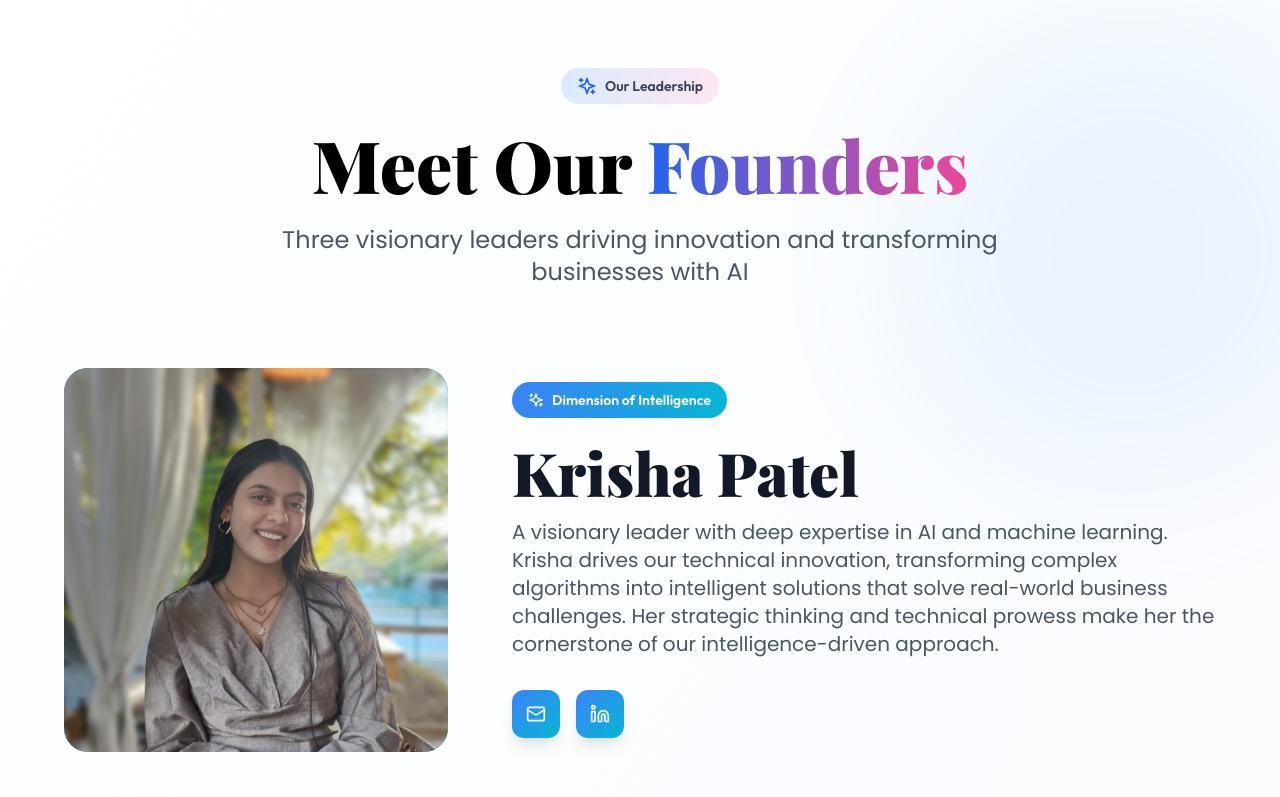
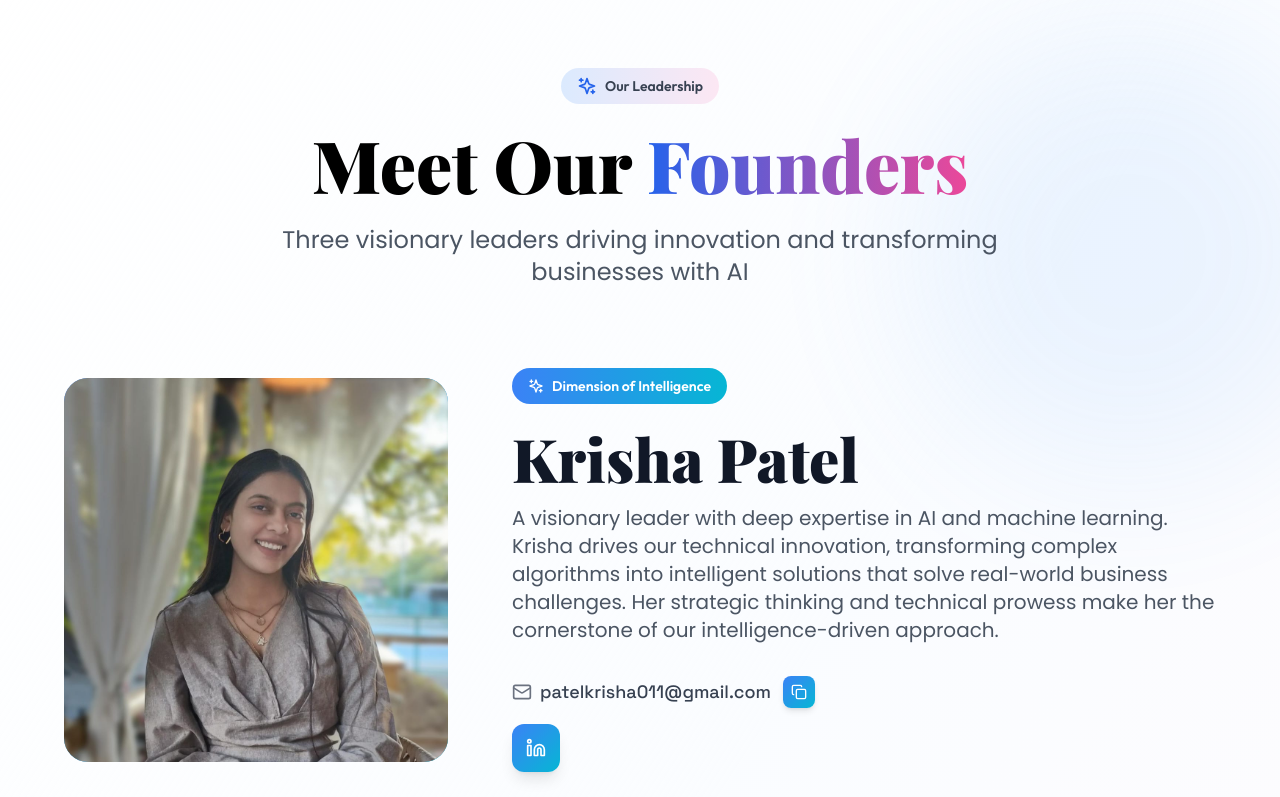
Before and after one commit to StratGenAI/website_frontend, a Next.js app: page / in a window 1280 px wide. Shown: the part 2000-2797 px from the top of the page. Built offline with nearby package versions, Linux system fonts and the light colour scheme.

Commit message:
Update Sheefa and Niyanta contact info, make email addresses visible on page

```diff
--- a/components/sections/FoundersPanel.tsx
+++ b/components/sections/FoundersPanel.tsx
@@ -24,8 +24,8 @@ const founders = [
     role: 'Grown Lens',
     bio: 'Focused on growth, strategy, and scaling our impact. Sheefa combines business acumen with a growth mindset, driving our expansion and ensuring we deliver value at every stage. Her expertise in business development and strategic partnerships helps us reach new heights and transform more businesses.',
     image: '/sheefa-memon.jpg',
-    email: 'sheefa@stratgenai.in',
-    linkedin: '#',
+    email: 'sheefamemon2112@gmail.com',
+    linkedin: 'http://linkedin.com/in/sheefa-memon-8b845a340',
     gradient: 'from-pink-500 to-rose-500',
   },
   {
@@ -34,8 +34,8 @@ const founders = [
     role: 'Creative Lens and Content',
     bio: 'The creative force behind our brand and communications. Niyanta brings artistic vision and strategic content expertise, ensuring our solutions are not just powerful but also beautifully presented. Her ability to translate complex AI concepts into compelling narratives makes technology accessible and engaging.',
     image: '/niyanta-meswaniya.jpg',
-    email: 'niyanta@stratgenai.in',
-    linkedin: '#',
+    email: 'niyantameswaniya@gmail.com',
+    linkedin: 'https://www.linkedin.com/in/meswaniya-niyanta-67880031a',
     gradient: 'from-purple-500 to-pink-500',
   },
 ]
@@ -190,64 +190,47 @@ export default function FoundersPanel() {
                         {founder.bio}
                       </p>
 
-                      {/* Social Links */}
-                      <div className={`flex items-center space-x-4 ${isEven ? '' : 'lg:justify-end lg:flex-row-reverse lg:space-x-reverse'}`}>
-                        <div className="relative group">
+                      {/* Contact Information */}
+                      <div className={`space-y-4 ${isEven ? '' : 'lg:text-right'}`}>
+                        {/* Email Address - Visible */}
+                        <div className={`flex items-center space-x-3 ${isEven ? '' : 'lg:justify-end lg:flex-row-reverse lg:space-x-reverse'}`}>
+                          <motion.a
+                            href={`mailto:${founder.email}`}
+                            className="text-gray-700 hover:text-gray-900 font-medium text-base md:text-lg transition-colors flex items-center space-x-2 group"
+                            whileHover={{ scale: 1.02 }}
+                          >
+                            <Mail className="w-5 h-5 text-gray-500 group-hover:text-gray-700" />
+                            <span className="break-all">{founder.email}</span>
+                          </motion.a>
                           <motion.button
                             onClick={(e) => handleEmailClick(e, founder.email)}
-                            className={`w-12 h-12 rounded-xl bg-gradient-to-br ${founder.gradient} text-white flex items-center justify-center shadow-lg hover:shadow-xl transition-all relative`}
+                            className={`p-2 rounded-lg bg-gradient-to-br ${founder.gradient} text-white flex items-center justify-center shadow-md hover:shadow-lg transition-all`}
                             whileHover={{ scale: 1.1 }}
                             whileTap={{ scale: 0.95 }}
-                            title={`Click to copy: ${founder.email}`}
+                            title="Copy email"
                           >
                             {copiedEmail === founder.email ? (
-                              <Check className="w-5 h-5" />
+                              <Check className="w-4 h-4" />
                             ) : (
-                              <Mail className="w-5 h-5" />
+                              <Copy className="w-4 h-4" />
                             )}
                           </motion.button>
-
-                          {/* Email Tooltip */}
-                          {showEmail === founder.email && (
-                            <motion.div
-                              initial={{ opacity: 0, y: 10, scale: 0.9 }}
-                              animate={{ opacity: 1, y: 0, scale: 1 }}
-                              exit={{ opacity: 0, y: 10, scale: 0.9 }}
-                              className={`absolute ${isEven ? 'left-0' : 'right-0'} bottom-full mb-2 px-4 py-2 bg-gray-900 text-white text-sm rounded-lg shadow-xl whitespace-nowrap z-50`}
-                            >
-                              {copiedEmail === founder.email ? (
-                                <div className="flex items-center space-x-2">
-                                  <Check className="w-4 h-4 text-green-400" />
-                                  <span>Copied!</span>
-                                </div>
-                              ) : (
-                                <div className="flex items-center space-x-2">
-                                  <Copy className="w-4 h-4" />
-                                  <span>{founder.email}</span>
-                                </div>
-                              )}
-                              <div className={`absolute ${isEven ? 'left-4' : 'right-4'} top-full w-0 h-0 border-l-4 border-r-4 border-t-4 border-transparent border-t-gray-900`} />
-                            </motion.div>
-                          )}
-
-                          {/* Hover Tooltip */}
-                          <div className={`absolute ${isEven ? 'left-0' : 'right-0'} bottom-full mb-2 px-3 py-1.5 bg-gray-800 text-white text-xs rounded-lg opacity-0 group-hover:opacity-100 transition-opacity pointer-events-none whitespace-nowrap z-40 ${showEmail === founder.email ? 'hidden' : ''}`}>
-                            {founder.email}
-                            <div className={`absolute ${isEven ? 'left-4' : 'right-4'} top-full w-0 h-0 border-l-4 border-r-4 border-t-4 border-transparent border-t-gray-800`} />
-                          </div>
                         </div>
 
-                        <motion.a
-                          href={founder.linkedin}
-                          target="_blank"
-                          rel="noopener noreferrer"
-                          className={`w-12 h-12 rounded-xl bg-gradient-to-br ${founder.gradient} text-white flex items-center justify-center shadow-lg hover:shadow-xl transition-all`}
-                          whileHover={{ scale: 1.1 }}
-                          whileTap={{ scale: 0.95 }}
-                          title="View LinkedIn Profile"
-                        >
-                          <Linkedin className="w-5 h-5" />
-                        </motion.a>
+                        {/* Social Links */}
+                        <div className={`flex items-center space-x-4 ${isEven ? '' : 'lg:justify-end lg:flex-row-reverse lg:space-x-reverse'}`}>
+                          <motion.a
+                            href={founder.linkedin}
+                            target="_blank"
+                            rel="noopener noreferrer"
+                            className={`w-12 h-12 rounded-xl bg-gradient-to-br ${founder.gradient} text-white flex items-center justify-center shadow-lg hover:shadow-xl transition-all`}
+                            whileHover={{ scale: 1.1 }}
+                            whileTap={{ scale: 0.95 }}
+                            title="View LinkedIn Profile"
+                          >
+                            <Linkedin className="w-5 h-5" />
+                          </motion.a>
+                        </div>
                       </div>
                     </motion.div>
                   </div>
```
